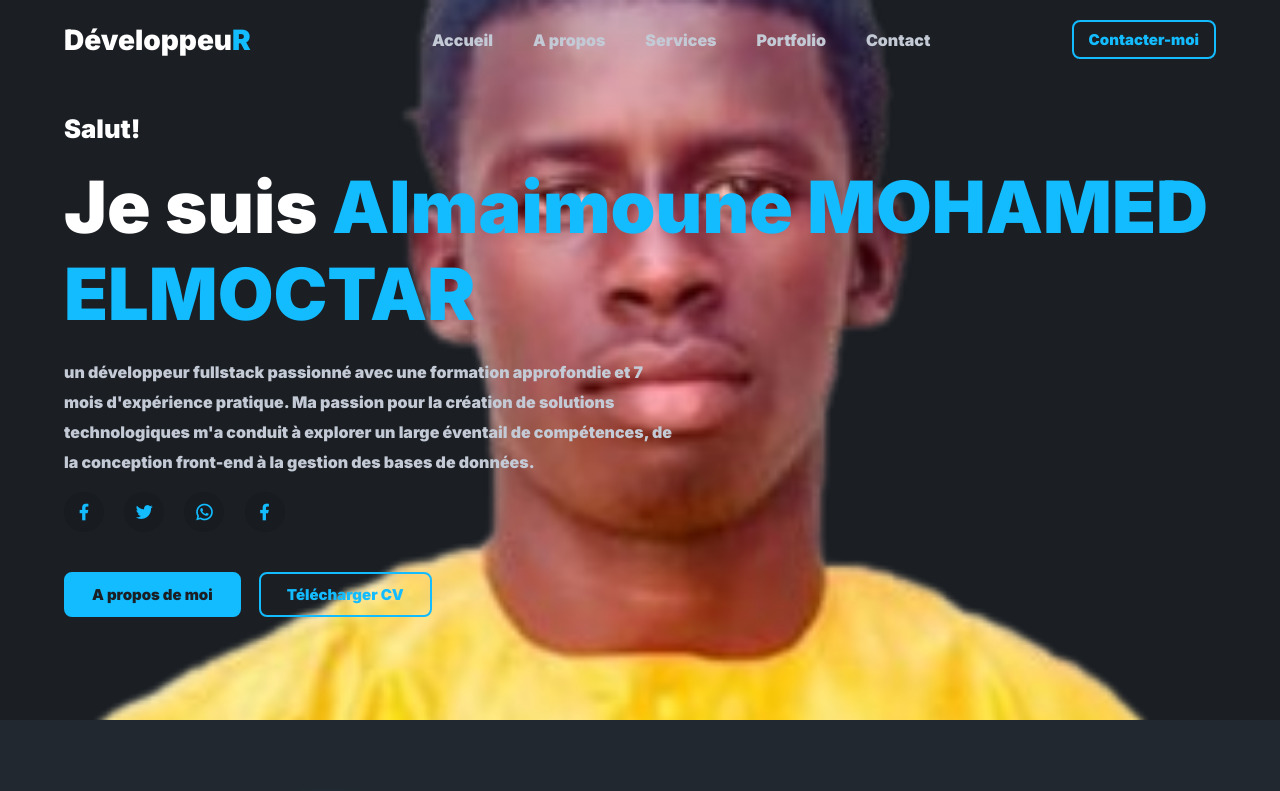
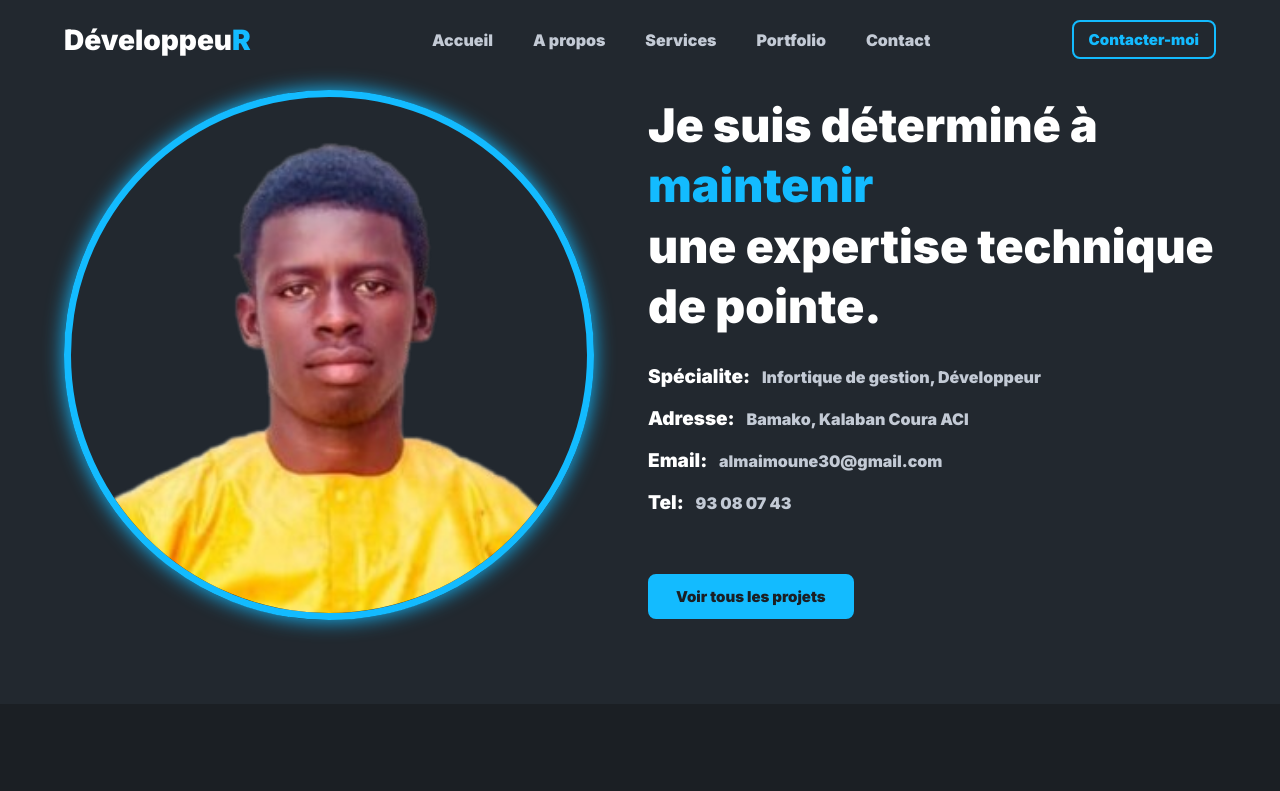
Before and after one commit to Almaimoune9/Portfolio, a plain HTML site: page index.html in a window 1280 px wide. Shown: the top 791 px of the page. Drawn offline with nearby package versions, Linux system fonts and the light colour scheme.

Commit message:
Essai du workflow github actions

```diff
--- a/index.html
+++ b/index.html
@@ -40,7 +40,7 @@
     </header>
 
     <!--hero-->
-    <section class="hero" id="accueil">
+    <!-- <section class="hero" id="accueil">
         <div class="main-content" data-aos="fade-in">
             <h4>Salut!</h4>
             <h1>Je suis <span>Almaimoune MOHAMED ELMOCTAR</span></h1>
@@ -62,7 +62,7 @@
                 <a href="image/cv_Almaimoune.pdf" class="btn btn2">Télécharger CV</a>
             </div>
         </div>
-    </section>
+    </section> -->
 
     <!--apropos-->
     <section class="apropos" id="apropos">
```
